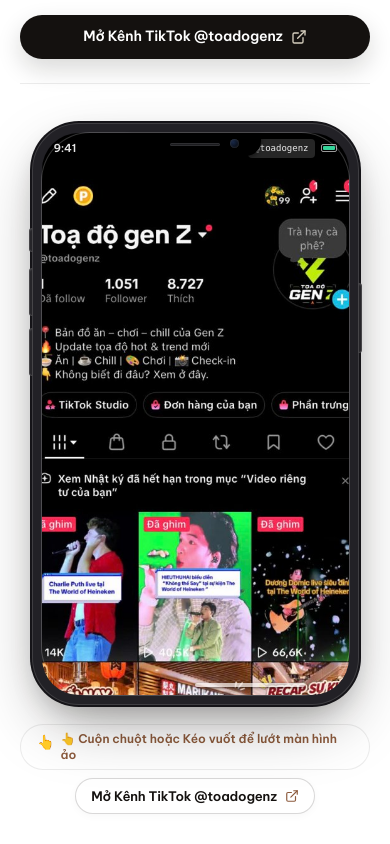
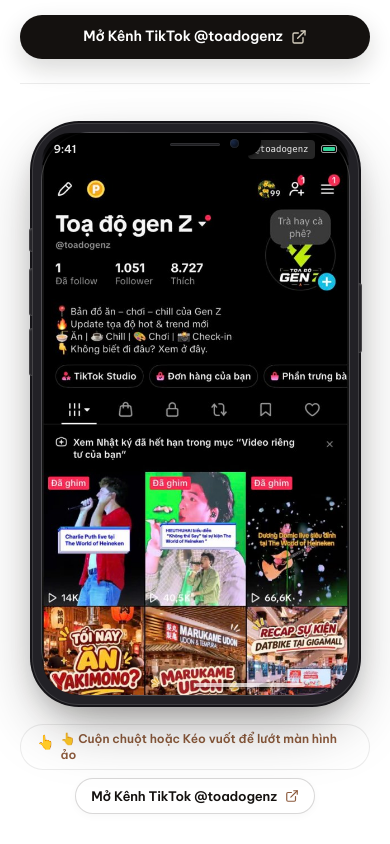
Before and after one commit to Tranducvuwork/tolananh-portfolio, a Next.js app: page /work in a window 390 px wide. Shown: the part 860-1704 px from the top of the page. Built offline with nearby package versions, Linux system fonts and the light colour scheme.

Commit message:
style: enhance status bar frosted gradient and responsive image containment in iPhone 12 Pro Max mockup

```diff
--- a/app/globals.css
+++ b/app/globals.css
@@ -742,14 +742,26 @@ body {
 /* Status Bar */
 .iphone-status-bar {
   position: absolute;
-  top: 4px;
+  top: 0;
   left: 0;
   right: 0;
-  height: 22px;
+  height: 32px;
   display: flex;
   align-items: center;
   justify-content: space-between;
   pointer-events: none;
+  background: linear-gradient(180deg, rgba(0, 0, 0, 0.92) 0%, rgba(0, 0, 0, 0.6) 70%, transparent 100%);
+  border-top-left-radius: 43px;
+  border-top-right-radius: 43px;
+  padding-top: 4px;
+}
+
+@media (max-width: 640px) {
+  .iphone-status-bar {
+    border-top-left-radius: 37px;
+    border-top-right-radius: 37px;
+    height: 28px;
+  }
 }
 
 /* Screen Area */
--- a/components/IPhone12ProMaxMockup.tsx
+++ b/components/IPhone12ProMaxMockup.tsx
@@ -88,7 +88,7 @@ export default function IPhone12ProMaxMockup({
             <div className="iphone-camera" />
           </div>
 
-          {/* Top Status Bar (9:41, 5G, Battery) */}
+          {/* Top Status Bar (9:41, 5G, Battery) with dark gradient background */}
           <div className="iphone-status-bar z-30">
             <span className="text-[11px] font-semibold tracking-tight text-white/90 pl-3">9:41</span>
             <div className="flex items-center gap-1.5 pr-3 text-[10px] text-white/80 font-mono">
@@ -109,14 +109,14 @@ export default function IPhone12ProMaxMockup({
             aria-label={`Màn hình ảo iPhone 12 Pro Max kênh ${channelName}`}
           >
             {/* Inner Content Feed */}
-            <div className="relative w-full pt-9 pb-12 select-none">
+            <div className="relative w-full pt-8 pb-10 select-none">
               <Image
                 src={imageSrc}
                 alt={imageAlt}
                 width={imageWidth}
                 height={imageHeight}
                 priority
-                className="w-full h-auto min-h-[640px] object-cover object-top block select-none pointer-events-none"
+                className="w-full h-auto object-contain object-top block select-none pointer-events-none"
               />
 
               {/* TikTok Bottom Bar Mockup */}
```
